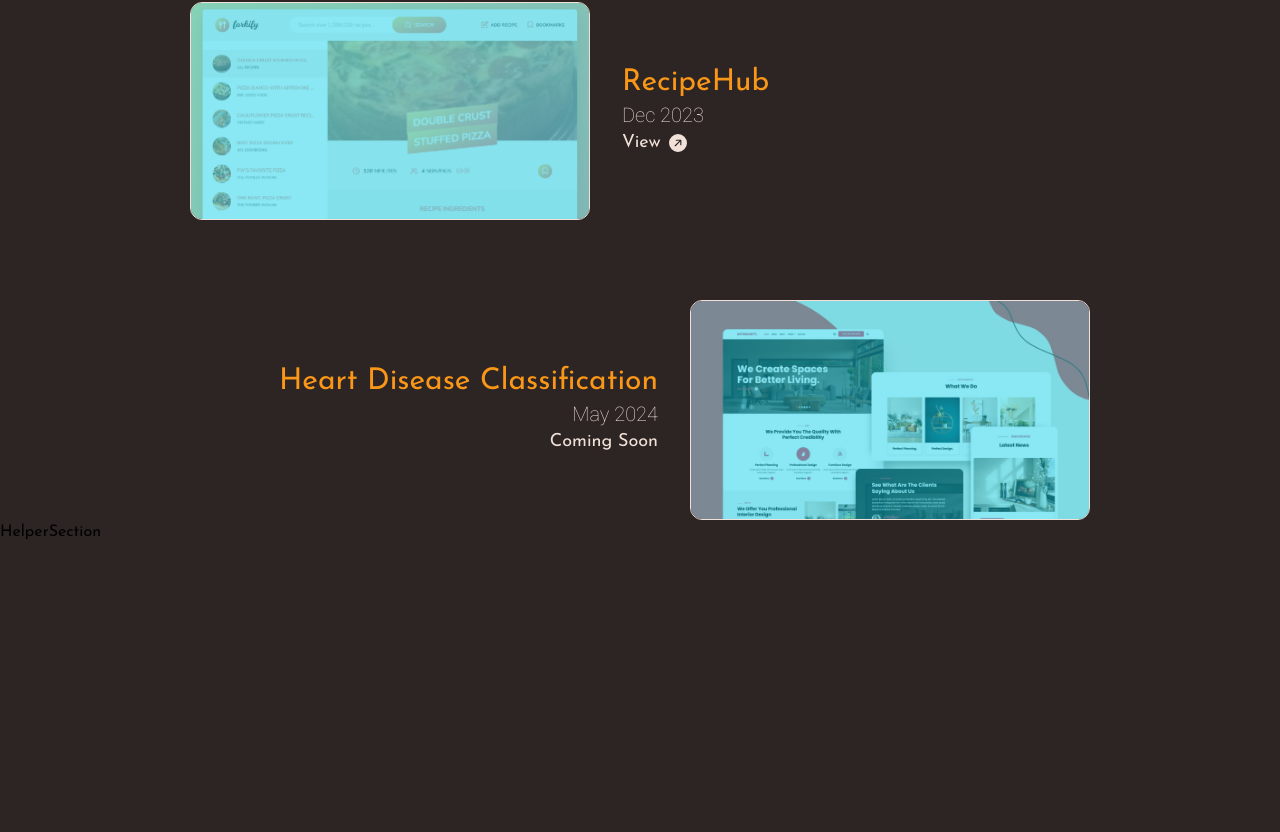
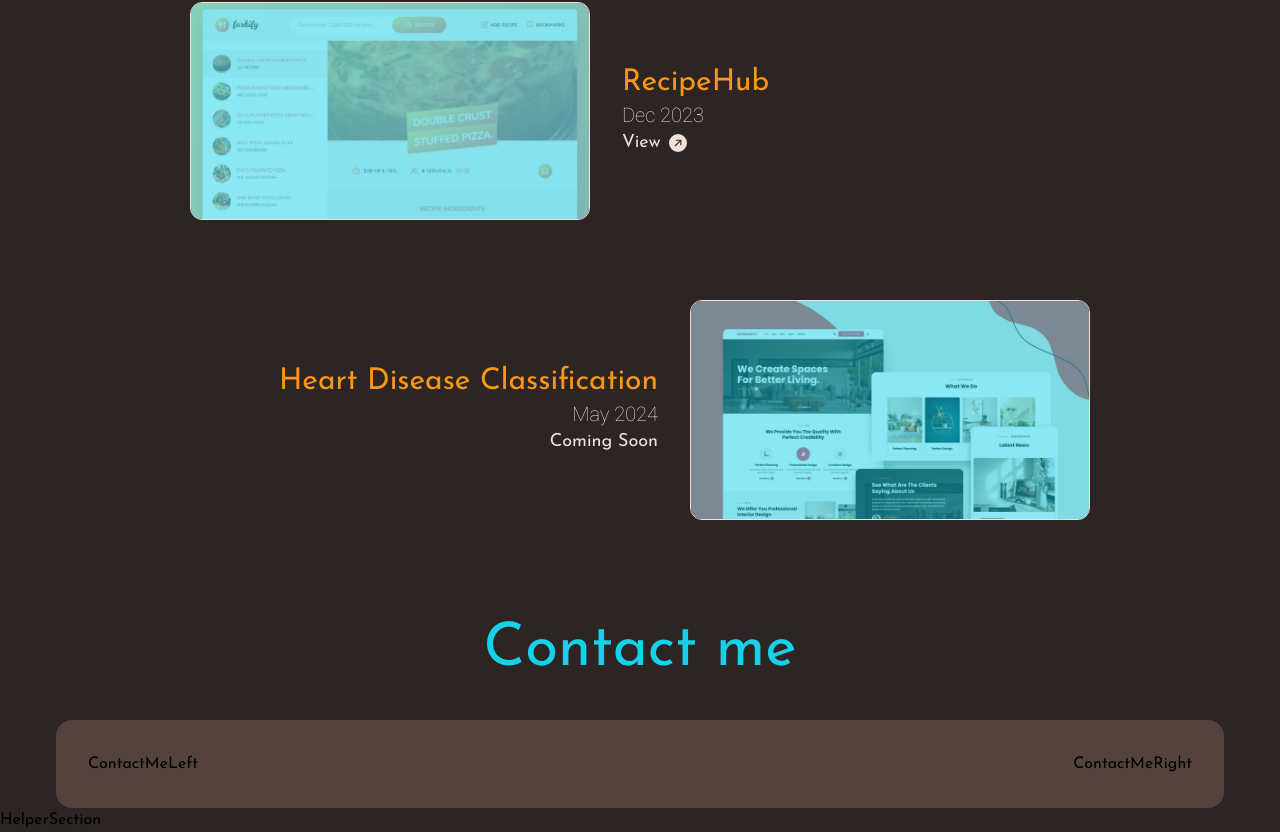
Before and after one commit to khalidkarimkqr/khalidkarimkqr.github.io, a React (Vite) app: page / in a window 1280 px wide. Shown: the part 3265-4097 px from the top of the page. Before the commit the page ends 3809 px from the top, so only its background shows below. Built offline with nearby package versions, Linux system fonts and the light colour scheme.

Commit message:
Designed the basic structure for contact me form

```diff
--- a/src/App.jsx
+++ b/src/App.jsx
@@ -7,6 +7,7 @@ import HelperSection from "./components/HelperSection";
 import SubSkills from "./components/skillsSection/SubSkills";
 import ExperienceMain from "./components/experience/ExperienceMain";
 import ProjectsMain from "./components/projects/ProjectsMain";
+import ContactMeMain from "./components/contactMe/ContactMeMain";
 
 function App() {
   return (
@@ -19,6 +20,7 @@ function App() {
       <SubSkills />
       <ExperienceMain />
       <ProjectsMain />
+      <ContactMeMain />
       <HelperSection />
     </main>
   );
--- /dev/null
+++ b/src/components/contactMe/ContactMeLeft.jsx
@@ -0,0 +1,7 @@
+import React from "react";
+
+const ContactMeLeft = () => {
+  return <div>ContactMeLeft</div>;
+};
+
+export default ContactMeLeft;
--- /dev/null
+++ b/src/components/contactMe/ContactMeMain.jsx
@@ -0,0 +1,22 @@
+import React from "react";
+import ContactMeLeft from "./ContactMeLeft";
+import ContactMeRight from "./ContactMeRight";
+
+const ContactMeMain = () => {
+  return (
+    <div
+      id="contact"
+      className="max-w-[1200px] mx-auto items-center justify-center mt-[100px] px-4 "
+    >
+      <div>
+        <h2 className="text-6xl text-cyan mb-10 text-center">Contact me</h2>
+        <div className="flex justify-between gap-24 bg-brown p-8 rounded-2xl lg:flex-row sm:flex-col">
+          <ContactMeLeft />
+          <ContactMeRight />
+        </div>
+      </div>
+    </div>
+  );
+};
+
+export default ContactMeMain;
--- /dev/null
+++ b/src/components/contactMe/ContactMeRight.jsx
@@ -0,0 +1,7 @@
+import React from "react";
+
+const ContactMeRight = () => {
+  return <div>ContactMeRight</div>;
+};
+
+export default ContactMeRight;
```
